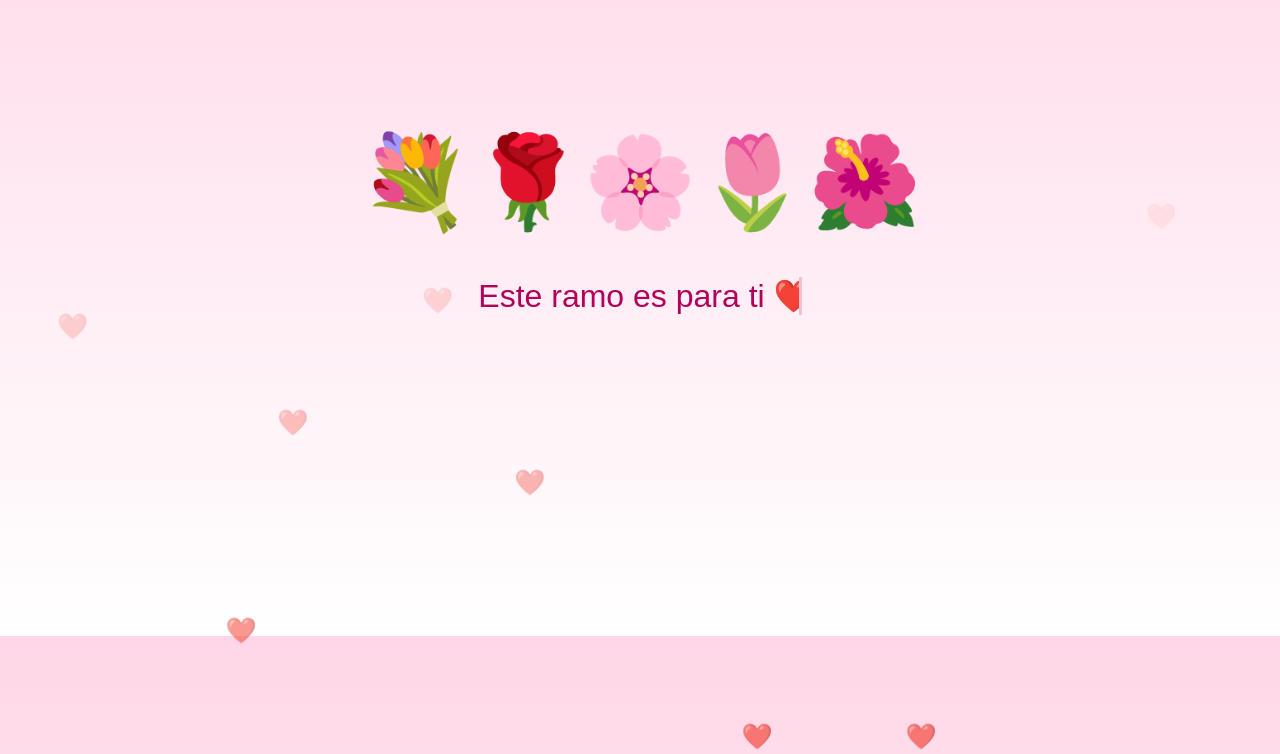
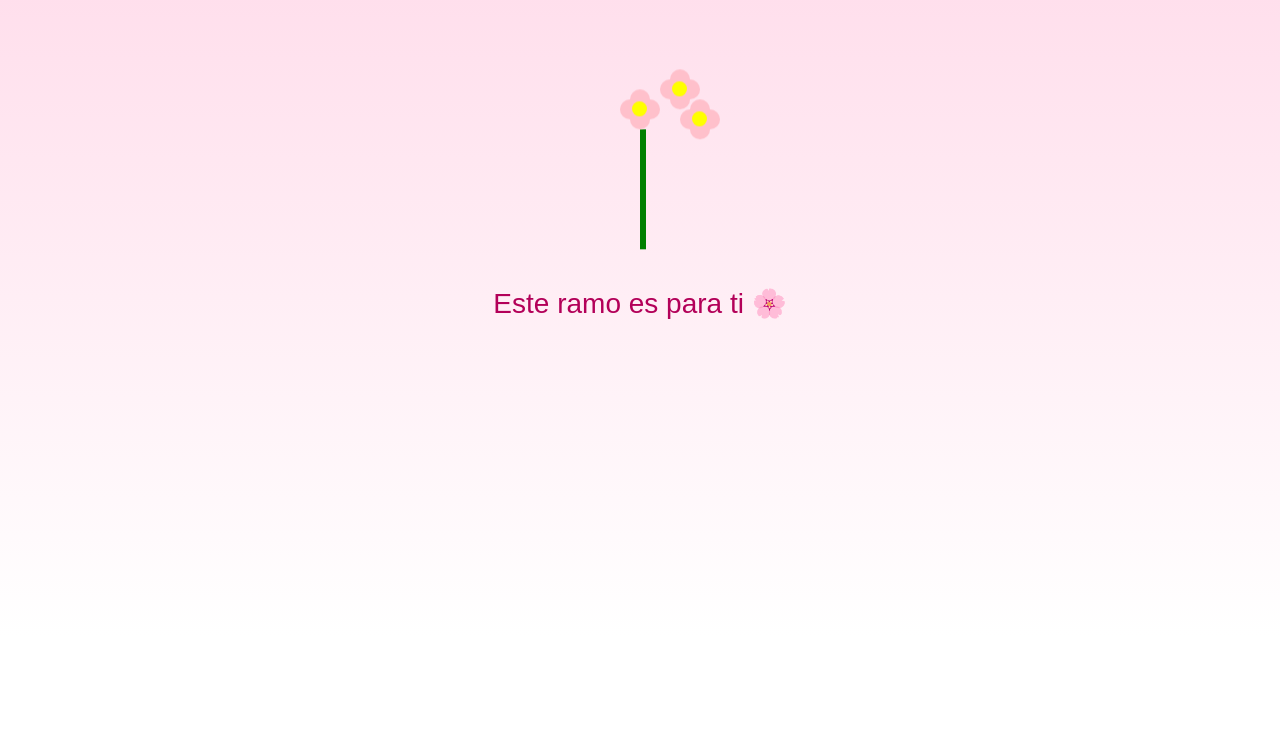
Before and after one commit to JuanEstebanGalan117/Para-alguien-especial, a plain HTML site: page index.html in a window 1280 px wide. Shown: the part 180-934 px from the top of the page. After the commit the page ends 816 px from the top, so only its background shows below. Drawn offline with Linux system fonts and the light colour scheme.

Commit message:
Update index.html

```diff
--- a/index.html
+++ b/index.html
@@ -2,96 +2,122 @@
 <html lang="es">
 <head>
 <meta charset="UTF-8">
-<title>Un ramo para ti</title>
+<title>Ramo de flores</title>
 
 <style>
+
 body{
     background: linear-gradient(#ffd6e7,#fff);
     height:100vh;
     display:flex;
-    flex-direction:column;
     justify-content:center;
     align-items:center;
-    font-family: Arial, Helvetica, sans-serif;
-    overflow:hidden;
+    flex-direction:column;
+    font-family: Arial;
 }
 
 .ramo{
-    font-size:90px;
-    animation: flotar 3s ease-in-out infinite;
+    position:relative;
+    animation: flotar 3s infinite ease-in-out;
 }
 
 @keyframes flotar{
-    0%{transform: translateY(0px);}
-    50%{transform: translateY(-15px);}
-    100%{transform: translateY(0px);}
+    0%{transform:translateY(0)}
+    50%{transform:translateY(-10px)}
+    100%{transform:translateY(0)}
+}
+
+/* tallos */
+.tallo{
+    width:6px;
+    height:120px;
+    background:green;
+    position:absolute;
+    bottom:-120px;
+    left:50%;
+}
+
+/* flor */
+.flor{
+    width:40px;
+    height:40px;
+    position:absolute;
+    animation: aparecer 2s forwards;
+}
+
+.petalo{
+    width:20px;
+    height:20px;
+    background:pink;
+    border-radius:50%;
+    position:absolute;
+}
+
+.centro{
+    width:15px;
+    height:15px;
+    background:yellow;
+    border-radius:50%;
+    position:absolute;
+    top:12px;
+    left:12px;
+}
+
+/* posiciones de pétalos */
+.petalo:nth-child(1){top:0; left:10px;}
+.petalo:nth-child(2){top:10px; left:0;}
+.petalo:nth-child(3){top:10px; right:0;}
+.petalo:nth-child(4){bottom:0; left:10px;}
+
+@keyframes aparecer{
+    from{transform:scale(0); opacity:0;}
+    to{transform:scale(1); opacity:1;}
 }
 
 .texto{
-    margin-top:30px;
-    font-size:32px;
+    margin-top:150px;
+    font-size:28px;
     color:#b30059;
-    border-right:3px solid #b30059;
-    white-space:nowrap;
-    overflow:hidden;
-    width:0;
-    animation: escribir 5s steps(30,end) forwards, parpadeo .8s infinite;
 }
 
-@keyframes escribir{
-    from{width:0}
-    to{width:18ch}
-}
-
-@keyframes parpadeo{
-    50%{border-color:transparent}
-}
-
-.corazon{
-    position:absolute;
-    font-size:25px;
-    animation: subir 6s linear infinite;
-}
-
-@keyframes subir{
-    from{
-        transform:translateY(100vh);
-        opacity:1;
-    }
-    to{
-        transform:translateY(-10vh);
-        opacity:0;
-    }
-}
 </style>
 </head>
 
 <body>
 
 <div class="ramo">
-💐🌹🌸🌷🌺
+
+<div class="tallo"></div>
+
+<div class="flor" style="top:-40px; left:-20px;">
+<div class="petalo"></div>
+<div class="petalo"></div>
+<div class="petalo"></div>
+<div class="petalo"></div>
+<div class="centro"></div>
+</div>
+
+<div class="flor" style="top:-60px; left:20px; animation-delay:1s;">
+<div class="petalo"></div>
+<div class="petalo"></div>
+<div class="petalo"></div>
+<div class="petalo"></div>
+<div class="centro"></div>
+</div>
+
+<div class="flor" style="top:-30px; left:40px; animation-delay:2s;">
+<div class="petalo"></div>
+<div class="petalo"></div>
+<div class="petalo"></div>
+<div class="petalo"></div>
+<div class="centro"></div>
+</div>
+
 </div>
 
 <div class="texto">
-Este ramo es para ti ❤️
+Este ramo es para ti 🌸
 </div>
-
-<script>
-function crearCorazon(){
-    const corazon=document.createElement("div");
-    corazon.classList.add("corazon");
-    corazon.innerHTML="❤️";
-    corazon.style.left=Math.random()*100+"vw";
-    corazon.style.animationDuration=(3+Math.random()*3)+"s";
-    document.body.appendChild(corazon);
-
-    setTimeout(()=>{
-        corazon.remove();
-    },6000);
-}
-
-setInterval(crearCorazon,500);
-</script>
 
 </body>
 </html>
```
